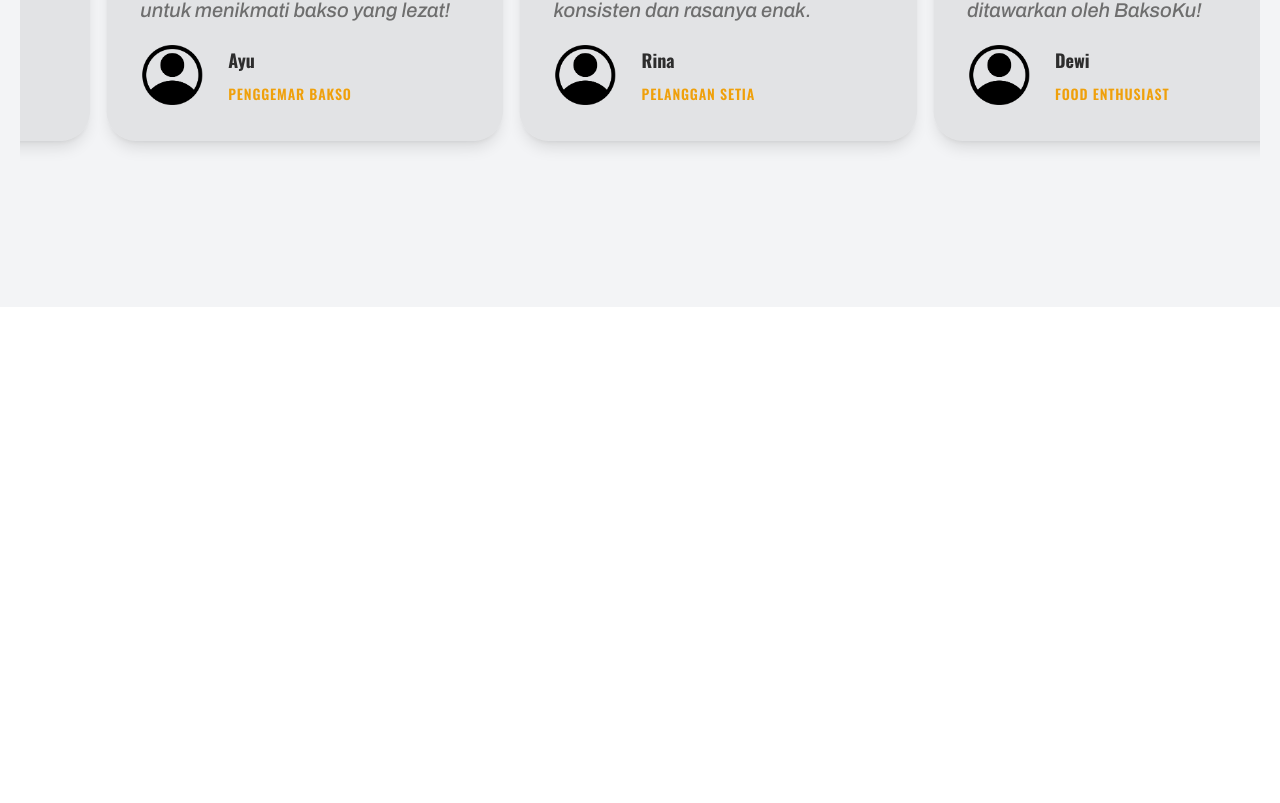
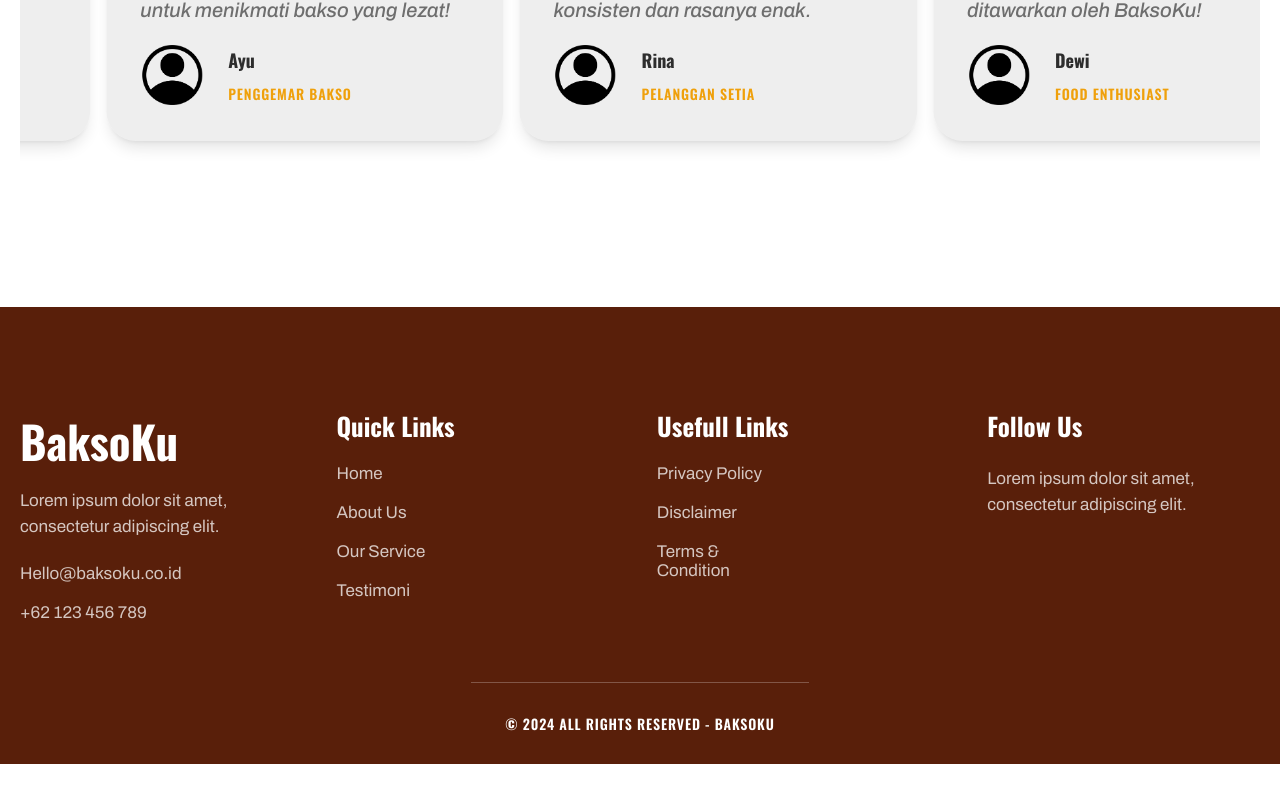
Before and after one commit to dffdwi/qbit-test, a React (Vite) app in the folder case3/web-umkm/: page / in a window 1280 px wide. Shown: the part 6230-7033 px from the top of the page. After the commit the page ends 6994 px from the top, so only its background shows below. Built offline with nearby package versions, Linux system fonts and the light colour scheme.

Commit message:
feat: add Footer section to landing page

```diff
--- /dev/null
+++ b/case3/web-umkm/src/components/Footer/index.tsx
@@ -0,0 +1,143 @@
+import { Heading, Text } from "./..";
+import React from "react";
+
+interface Props {
+  className?: string;
+}
+
+const Footer: React.FC<Props> = ({ ...props }) => {
+  return (
+    <footer
+      {...props}
+      className={`${props.className} flex justify-center items-end py-[30px] sm:py-5 bg-gray-900`}
+    >
+      <div className="container-xs mt-[70px] flex justify-center md:p-5">
+        <div className="flex w-full flex-col items-center gap-[60px] sm:gap-[30px]">
+          <div className="flex items-start justify-between gap-5 self-stretch md:flex-col">
+            <div className="flex w-[62%] items-start justify-center gap-[30px] self-center md:w-full md:flex-col">
+              <div className="flex w-[38%] flex-col items-start self-center md:w-full">
+                <Heading
+                  size="headingxl"
+                  as="h1"
+                  className="capitalize !text-white-a700"
+                >
+                  BaksoKu
+                </Heading>
+                <Text
+                  as="p"
+                  className="mt-3.5 w-full leading-[26px] !text-white-a700_bf"
+                >
+                  Lorem ipsum dolor sit amet, consectetur adipiscing elit.
+                </Text>
+                <div className="mt-6 flex flex-col items-start justify-center gap-5 self-stretch">
+                  <div className="flex items-center gap-3.5">
+                    <Text as="p" className="!text-white-a700_bf">
+                      Hello@baksoku.co.id
+                    </Text>
+                  </div>
+                  <div className="flex items-center gap-3.5">
+                    <Text as="p" className="!text-white-a700_bf">
+                      +62 123 456 789
+                    </Text>
+                  </div>
+                </div>
+              </div>
+              <div className="flex w-[60%] items-start justify-between gap-5 md:w-full sm:flex-col">
+                <div className="flex w-[70%] flex-col items-start gap-5 self-center sm:w-full">
+                  <Heading
+                    size="headinglg"
+                    as="h4"
+                    className="!text-white-a700"
+                  >
+                    Quick Links
+                  </Heading>
+                  <ul className="flex flex-col items-start gap-5">
+                    <li>
+                      <a href="Home" target="_blank" rel="noreferrer">
+                        <Text as="p" className="!text-white-a700_bf">
+                          Home
+                        </Text>
+                      </a>
+                    </li>
+                    <li>
+                      <a href="#">
+                        <Text as="p" className="!text-white-a700_bf">
+                          About Us
+                        </Text>
+                      </a>
+                    </li>
+                    <li>
+                      <a href="#">
+                        <Text as="p" className="!text-white-a700_bf">
+                          Our Service
+                        </Text>
+                      </a>
+                    </li>
+                    <li>
+                      <a href="Testimoni" target="_blank" rel="noreferrer">
+                        <Text as="p" className="!text-white-a700_bf">
+                          Testimoni
+                        </Text>
+                      </a>
+                    </li>
+                  </ul>
+                </div>
+                <div className="flex flex-col items-center gap-5">
+                  <Heading
+                    size="headinglg"
+                    as="h4"
+                    className="!text-white-a700"
+                  >
+                    Usefull Links
+                  </Heading>
+                  <ul className="flex flex-col items-start gap-5">
+                    <li>
+                      <a href="#">
+                        <Text as="p" className="!text-white-a700_bf">
+                          Privacy Policy
+                        </Text>
+                      </a>
+                    </li>
+                    <li>
+                      <a href="Disclaimer" target="_blank" rel="noreferrer">
+                        <Text as="p" className="!text-white-a700_bf">
+                          Disclaimer
+                        </Text>
+                      </a>
+                    </li>
+                    <li>
+                      <a href="#">
+                        <Text as="p" className="!text-white-a700_bf">
+                          Terms & Condition
+                        </Text>
+                      </a>
+                    </li>
+                  </ul>
+                </div>
+              </div>
+            </div>
+            <div className="flex w-[22%] flex-col items-start gap-[22px] md:w-full">
+              <Heading size="headinglg" as="h4" className="!text-white-a700">
+                Follow Us
+              </Heading>
+              <Text
+                as="p"
+                className="w-full leading-[26px] !text-white-a700_bf"
+              >
+                Lorem ipsum dolor sit amet, consectetur adipiscing elit.
+              </Text>
+            </div>
+          </div>
+          <Heading
+            as="p"
+            className="border-t border-solid border-white-a700_3f px-[34px] pt-[30px] uppercase tracking-[0.84px] !text-white-a700 sm:px-5 sm:pt-5"
+          >
+            &copy; 2024 All Rights Reserved - BaksoKu
+          </Heading>
+        </div>
+      </div>
+    </footer>
+  );
+};
+
+export default Footer;
--- a/case3/web-umkm/src/pages/LandingPage/index.tsx
+++ b/case3/web-umkm/src/pages/LandingPage/index.tsx
@@ -10,6 +10,7 @@ import Services from "./services";
 import Menu from "./menu";
 import Discount from "./discount";
 import Testimonials from "./testimonials";
+import Footer from "../../components/Footer";
 
 const data = [
   { mainHeading: "6", subHeading: "Varian Bakso" },
@@ -31,7 +32,7 @@ const LandingPage: React.FC = () => {
   }, []);
 
   return (
-    <div className="w-full h-[10000px]">
+    <div className="w-full">
       <div
         ref={landingPageRef}
         className="flex flex-col items-center bg-white-a700"
@@ -103,6 +104,7 @@ const LandingPage: React.FC = () => {
       <Menu />
       <Discount />
       <Testimonials />
+      <Footer />
     </div>
   );
 };
--- a/case3/web-umkm/src/pages/LandingPage/testimonials.tsx
+++ b/case3/web-umkm/src/pages/LandingPage/testimonials.tsx
@@ -77,7 +77,7 @@ const Testimonials: React.FC = () => {
   ));
 
   return (
-    <div className="flex flex-col items-center justify-center gap-11 overflow-auto bg-gray-100 py-[100px] md:py-5 px-5">
+    <div className="flex flex-col items-center justify-center gap-11 overflow-auto py-[100px] md:py-5 px-5">
       <div className="container-xs self-center md:p-5">
         <div className="flex flex-col items-start justify-center gap-5">
           <Heading
```
